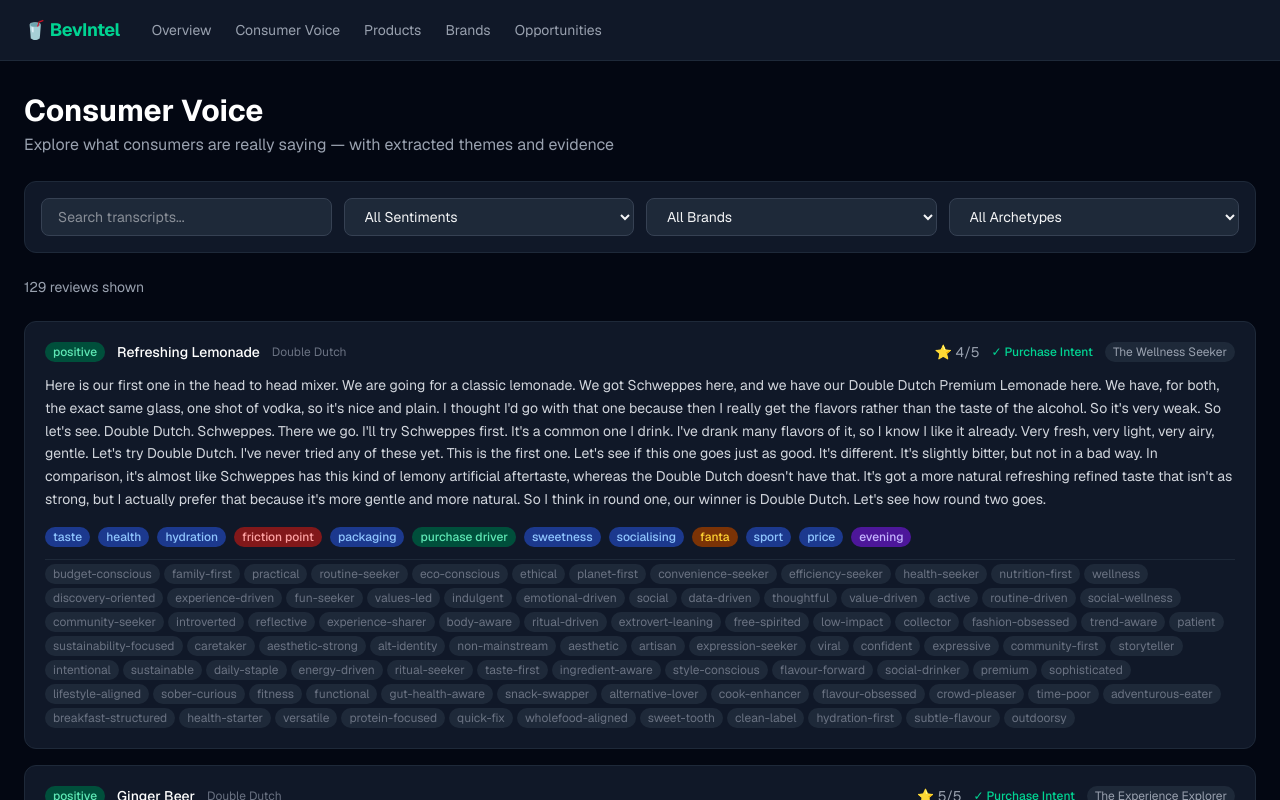
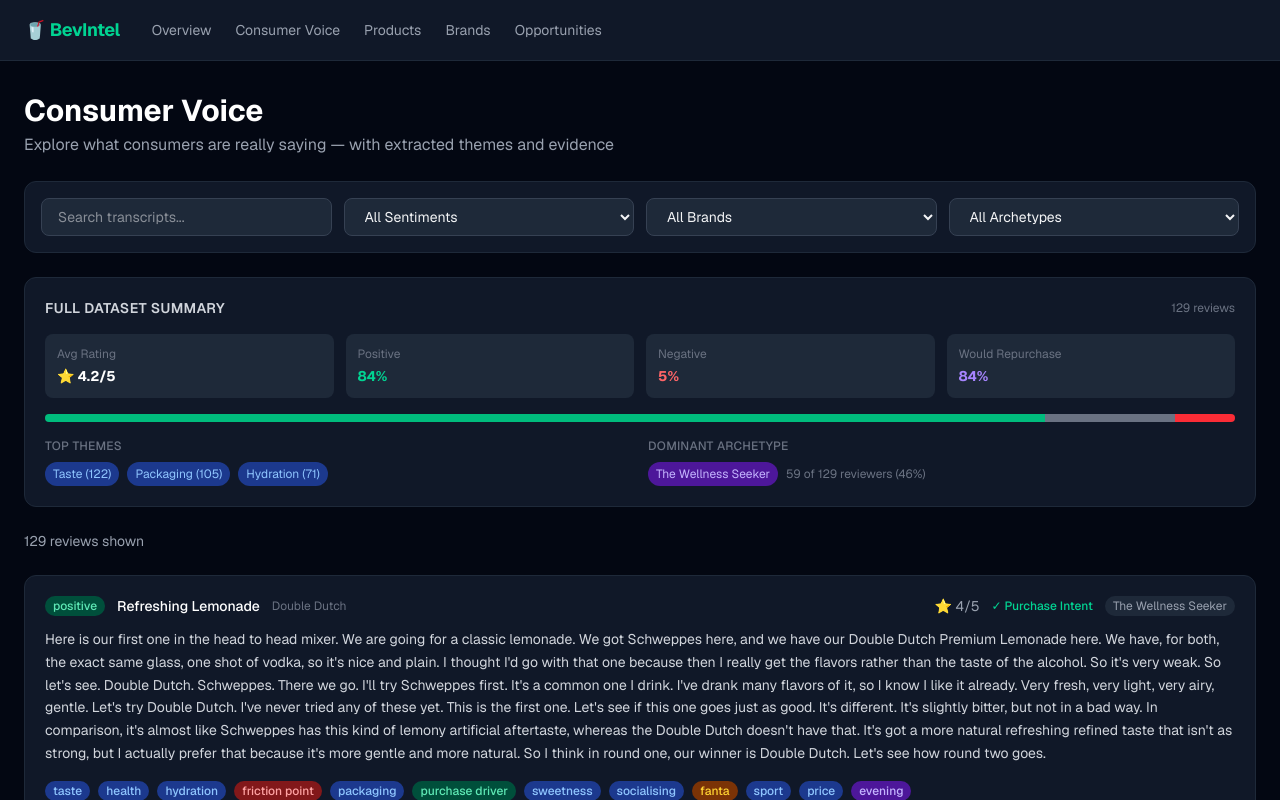
Before and after one commit to daisycloonan/insights-dashboard, a Next.js app: page /consumer-voice in a window 1280 px wide. Shown: the top 800 px of the page. Built offline with nearby package versions, Linux system fonts and the light colour scheme.

Commit message:
Add dynamic summary panel to consumer voice page

```diff
--- a/src/app/consumer-voice/page.tsx
+++ b/src/app/consumer-voice/page.tsx
@@ -4,6 +4,61 @@
 import { loadAllData } from '@/lib/data/loader';
 import { extractSignals } from '@/lib/insights/extractor';
 import { ReviewIntelligence, ExtractedSignal } from '@/types';
+
+const THEME_KEYWORDS_MAP: Record<string, string[]> = {
+  taste: ['taste', 'flavour', 'flavor', 'delicious', 'yummy', 'disgusting', 'bland', 'sweet', 'bitter', 'sour'],
+  sweetness: ['sweet', 'sugar', 'syrupy', 'too sweet', 'not sweet', 'sweetness'],
+  health: ['healthy', 'natural', 'organic', 'calories', 'sugar-free', 'low sugar', 'vitamins', 'clean', 'functional'],
+  convenience: ['convenient', 'easy', 'portable', 'on the go', 'quick', 'grab', 'handy'],
+  price: ['expensive', 'cheap', 'value', 'worth', 'price', 'cost', 'affordable', 'overpriced'],
+  packaging: ['bottle', 'can', 'packaging', 'design', 'look', 'label', 'size'],
+  energy: ['energy', 'caffeine', 'boost', 'focus', 'alert', 'tired', 'awake'],
+  hydration: ['hydration', 'hydrating', 'thirst', 'refreshing', 'refresh', 'water'],
+  socialising: ['party', 'friends', 'social', 'sharing', 'together', 'night out', 'gathering'],
+  sport: ['gym', 'workout', 'sport', 'exercise', 'fitness', 'training', 'run', 'performance'],
+};
+
+function buildFilterSummary(reviews: ReviewIntelligence[]) {
+  const total = reviews.length;
+  if (total === 0) return null;
+
+  const positiveCount = reviews.filter(r => r.sentiment === 'positive').length;
+  const negativeCount = reviews.filter(r => r.sentiment === 'negative').length;
+  const neutralCount = reviews.filter(r => r.sentiment === 'neutral').length;
+  const intentCount = reviews.filter(r => r.purchaseIntent).length;
+
+  // Top themes
+  const themeCounts = Object.entries(THEME_KEYWORDS_MAP).map(([theme, keywords]) => ({
+    theme,
+    count: reviews.filter(r => keywords.some(k => r.transcript.toLowerCase().includes(k))).length,
+  })).filter(t => t.count > 0).sort((a, b) => b.count - a.count).slice(0, 3);
+
+  // Top archetype
+  const archetypeCounts = reviews.reduce<Record<string, number>>((acc, r) => {
+    const a = r.archetype;
+    if (a && a !== 'Unknown') acc[a] = (acc[a] ?? 0) + 1;
+    return acc;
+  }, {});
+  const topArchetype = Object.entries(archetypeCounts).sort((a, b) => b[1] - a[1])[0];
+
+  // Avg rating
+  const avgRating = reviews.reduce((a, r) => a + r.rating, 0) / total;
+
+  return {
+    total,
+    positiveCount,
+    negativeCount,
+    neutralCount,
+    intentCount,
+    intentPct: Math.round((intentCount / total) * 100),
+    positivePct: Math.round((positiveCount / total) * 100),
+    negativePct: Math.round((negativeCount / total) * 100),
+    neutralPct: Math.round((neutralCount / total) * 100),
+    topThemes: themeCounts,
+    topArchetype: topArchetype ?? null,
+    avgRating: Math.round(avgRating * 10) / 10,
+  };
+}
 
 export default function ConsumerVoicePage() {
   const [reviews, setReviews] = useState<ReviewIntelligence[]>([]);
@@ -36,6 +91,10 @@
       return matchesSearch && matchesSentiment && matchesBrand && matchesArchetype;
     });
   }, [reviews, search, filterSentiment, filterBrand, filterArchetype]);
+
+  const summary = useMemo(() => buildFilterSummary(filtered), [filtered]);
+
+  const isFiltered = search !== '' || filterSentiment !== 'all' || filterBrand !== 'all' || filterArchetype !== 'all';
 
   if (loading) return <LoadingScreen />;
 
@@ -81,6 +140,65 @@
         </select>
       </div>
 
+      {/* Dynamic Summary Panel */}
+      {summary && (
+        <div className="bg-gray-900 rounded-xl p-5 border border-gray-800 space-y-4">
+          <div className="flex items-center justify-between">
+            <h2 className="text-sm font-semibold text-gray-300 uppercase tracking-wide">
+              {isFiltered ? 'Filtered Selection Summary' : 'Full Dataset Summary'}
+            </h2>
+            <span className="text-xs text-gray-500">{summary.total} reviews</span>
+          </div>
+
+          <div className="grid grid-cols-2 md:grid-cols-4 gap-3">
+            <MiniStat label="Avg Rating" value={`⭐ ${summary.avgRating}/5`} />
+            <MiniStat label="Positive" value={`${summary.positivePct}%`} color="text-emerald-400" />
+            <MiniStat label="Negative" value={`${summary.negativePct}%`} color="text-red-400" />
+            <MiniStat label="Would Repurchase" value={`${summary.intentPct}%`} color="text-violet-400" />
+          </div>
+
+          {/* Sentiment bar */}
+          <div className="flex rounded-full overflow-hidden h-2">
+            <div className="bg-emerald-500 h-2" style={{ width: `${summary.positivePct}%` }} />
+            <div className="bg-gray-500 h-2" style={{ width: `${summary.neutralPct}%` }} />
+            <div className="bg-red-500 h-2" style={{ width: `${summary.negativePct}%` }} />
+          </div>
+
+          <div className="grid grid-cols-1 md:grid-cols-2 gap-4">
+            {/* Top themes */}
+            {summary.topThemes.length > 0 && (
+              <div>
+                <p className="text-xs text-gray-500 mb-2 font-medium uppercase tracking-wide">Top Themes</p>
+                <div className="flex flex-wrap gap-2">
+                  {summary.topThemes.map(({ theme, count }) => (
+                    <span key={theme} className="text-xs bg-blue-900 text-blue-300 px-2 py-1 rounded-full capitalize">
+                      {theme} ({count})
+                    </span>
+                  ))}
+                </div>
+              </div>
+            )}
+
+            {/* Top archetype + insight */}
+            <div>
+              <p className="text-xs text-gray-500 mb-2 font-medium uppercase tracking-wide">Dominant Archetype</p>
+              {summary.topArchetype ? (
+                <div className="flex items-center gap-2">
+                  <span className="text-xs bg-violet-900 text-violet-300 px-2 py-1 rounded-full">
+                    {summary.topArchetype[0]}
+                  </span>
+                  <span className="text-xs text-gray-500">
+                    {summary.topArchetype[1]} of {summary.total} reviewers ({Math.round((summary.topArchetype[1] / summary.total) * 100)}%)
+                  </span>
+                </div>
+              ) : (
+                <span className="text-xs text-gray-600">No archetype data</span>
+              )}
+            </div>
+          </div>
+        </div>
+      )}
+
       <p className="text-sm text-gray-400">{filtered.length} reviews shown</p>
 
       {/* Review Cards */}
@@ -90,7 +208,6 @@
           const brandName = review.product?.brand ?? review.brand?.brand_name ?? 'Unknown';
           return (
             <div key={review.reviewId} className="bg-gray-900 rounded-xl p-5 border border-gray-800 space-y-3">
-              {/* Header */}
               <div className="flex items-center justify-between flex-wrap gap-2">
                 <div className="flex items-center gap-3">
                   <SentimentBadge sentiment={review.sentiment} />
@@ -104,12 +221,8 @@
                 </div>
               </div>
 
-              {/* Transcript */}
-              <p className="text-sm text-gray-300 leading-relaxed">
-                <HighlightedTranscript text={review.transcript} signals={reviewSignals} />
-              </p>
+              <p className="text-sm text-gray-300 leading-relaxed">{review.transcript}</p>
 
-              {/* Extracted Themes */}
               {reviewSignals.length > 0 && (
                 <div className="flex flex-wrap gap-2 pt-1">
                   {Array.from(new Set(reviewSignals.map(s => s.label))).map((label) => (
@@ -118,7 +231,6 @@
                 </div>
               )}
 
-              {/* User Tags */}
               {review.user?.tags && review.user.tags.length > 0 && (
                 <div className="flex flex-wrap gap-1 pt-1 border-t border-gray-800">
                   {review.user.tags.map((tag) => (
@@ -134,9 +246,13 @@
   );
 }
 
-function HighlightedTranscript({ text, signals }: { text: string; signals: ExtractedSignal[] }) {
-  if (signals.length === 0) return <>{text}</>;
-  return <>{text}</>;
+function MiniStat({ label, value, color }: { label: string; value: string; color?: string }) {
+  return (
+    <div className="bg-gray-800 rounded-lg p-3">
+      <p className="text-xs text-gray-500 mb-1">{label}</p>
+      <p className={`text-sm font-bold ${color ?? 'text-white'}`}>{value}</p>
+    </div>
+  );
 }
 
 function SentimentBadge({ sentiment }: { sentiment: string }) {
```
